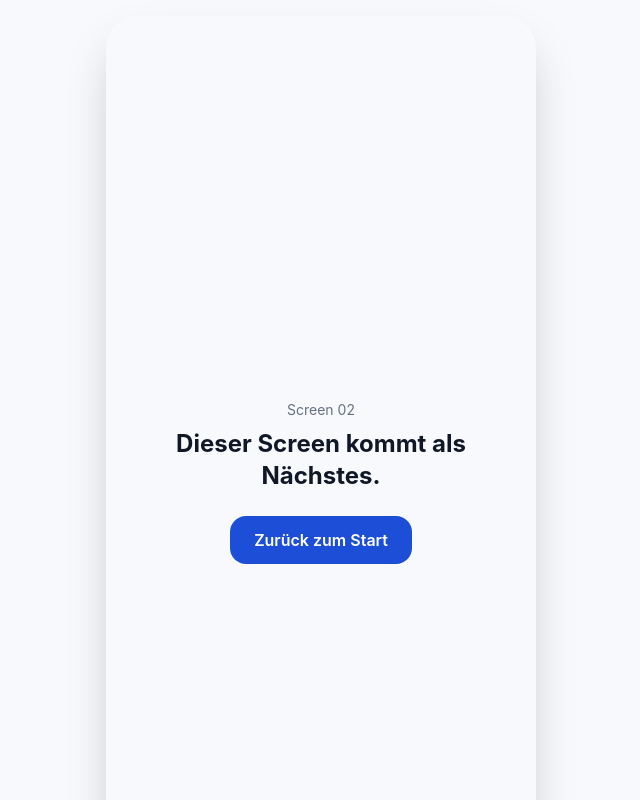
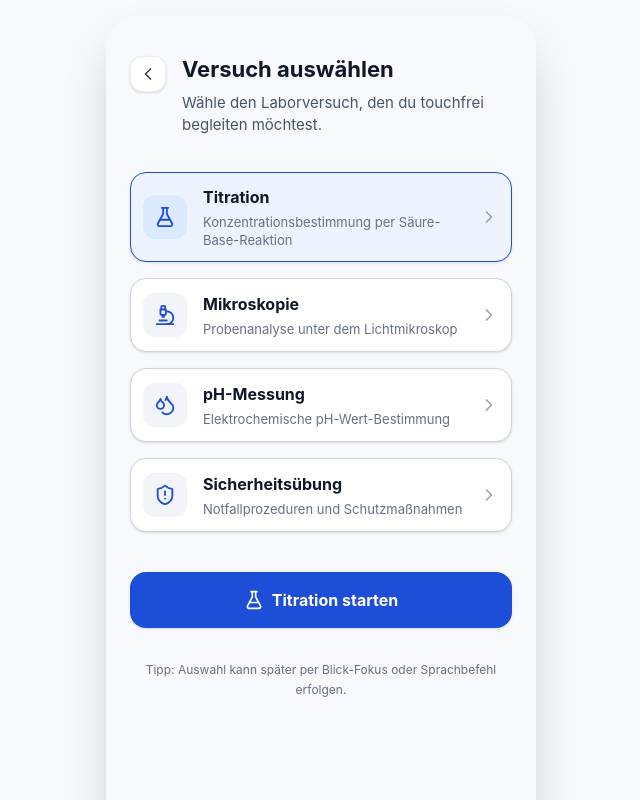
Before and after one commit to ryan237-tt/touchlab-assistant, a React (Vite) app: page / in a window 1280 px wide. Both pictures are taken after a click on the button "Versuch starten". Shown: the top 800 px of the page, without its empty margins (319-959 px from the left). Built offline with nearby package versions, Linux system fonts and the light colour scheme.

Commit message:
Add experiment selection screen

```diff
--- a/src/App.tsx
+++ b/src/App.tsx
@@ -1,5 +1,6 @@
 import { useState } from "react";
 import Screen01Startscreen from "./components/Screen01Startscreen";
+import Screen02VersuchAuswaehlen from "./components/Screen02VersuchAuswaehlen";
 
 /**
  * Alle möglichen Screens unserer App.
@@ -48,8 +49,9 @@ function App() {
     <main className="min-h-screen bg-[#F7F9FC] flex items-center justify-center p-4">
       <div className="w-full max-w-[430px] min-h-[932px] overflow-hidden rounded-[32px] bg-[#F7F9FC] shadow-2xl">
         {current === "01" && <Screen01Startscreen onNavigate={navigate} />}
+        {current === "02" && <Screen02VersuchAuswaehlen onNavigate={navigate} />}
 
-        {current !== "01" && (
+        {current !== "01" && current !== "02" && (
           <div className="flex min-h-[932px] items-center justify-center p-6 text-center">
             <div>
               <p className="text-sm text-[#667085]">Screen {current}</p>
--- /dev/null
+++ b/src/components/Screen02VersuchAuswaehlen.tsx
@@ -0,0 +1,205 @@
+import type { ReactNode } from "react";
+import {
+  ChevronLeft,
+  ChevronRight,
+  Droplets,
+  FlaskConical,
+  Microscope,
+  ShieldAlert,
+} from "lucide-react";
+import { motion } from "motion/react";
+
+/**
+ * Props für Screen 02.
+ *
+ * onNavigate kommt aus App.tsx.
+ * Damit kann dieser Screen sagen:
+ * - zurück zum Startscreen: onNavigate("01")
+ * - weiter zur Anleitung: onNavigate("03")
+ */
+type Screen02VersuchAuswaehlenProps = {
+  onNavigate: (screen: string) => void;
+};
+
+/**
+ * Datenstruktur für einen Laborversuch.
+ *
+ * Warum machen wir ein Array?
+ * Damit wir die Cards nicht viermal manuell schreiben müssen.
+ * Das ist sauberer und professioneller.
+ */
+type LabExperiment = {
+  id: string;
+  title: string;
+  description: string;
+  icon: ReactNode;
+  highlighted?: boolean;
+};
+
+/**
+ * Liste der Laborversuche.
+ *
+ * Für den Prototyp ist "Titration" unser Hauptversuch.
+ * Deshalb bekommt Titration highlighted: true.
+ */
+const experiments: LabExperiment[] = [
+  {
+    id: "titration",
+    title: "Titration",
+    description: "Konzentrationsbestimmung per Säure-Base-Reaktion",
+    icon: <FlaskConical size={22} />,
+    highlighted: true,
+  },
+  {
+    id: "microscopy",
+    title: "Mikroskopie",
+    description: "Probenanalyse unter dem Lichtmikroskop",
+    icon: <Microscope size={22} />,
+  },
+  {
+    id: "ph",
+    title: "pH-Messung",
+    description: "Elektrochemische pH-Wert-Bestimmung",
+    icon: <Droplets size={22} />,
+  },
+  {
+    id: "safety",
+    title: "Sicherheitsübung",
+    description: "Notfallprozeduren und Schutzmaßnahmen",
+    icon: <ShieldAlert size={22} />,
+  },
+];
+
+/**
+ * Screen 02: Versuch auswählen
+ *
+ * Ziel:
+ * Der Nutzer wählt den Laborversuch aus.
+ *
+ * HCI-Entscheidung:
+ * Wir nutzen große Cards, weil sie auf Smartphone
+ * und im Labor-Kontext leichter erkennbar sind.
+ */
+export default function Screen02VersuchAuswaehlen({
+  onNavigate,
+}: Screen02VersuchAuswaehlenProps) {
+  return (
+    <section className="min-h-[932px] bg-[#F7F9FC] px-6 py-10">
+      {/* Kopfbereich mit Zurück-Button */}
+      <header className="flex items-start gap-4">
+        <button
+          onClick={() => onNavigate("01")}
+          aria-label="Zurück zum Startscreen"
+          className="flex h-9 w-9 shrink-0 items-center justify-center rounded-xl border border-[#EAECF0] bg-white text-[#344054] shadow-sm transition hover:bg-[#F9FAFB] active:scale-95"
+        >
+          <ChevronLeft size={20} />
+        </button>
+
+        <div>
+          <h1 className="text-[22px] font-bold leading-tight text-[#101828]">
+            Versuch auswählen
+          </h1>
+
+          <p className="mt-2 text-[15px] leading-[22px] text-[#475467]">
+            Wähle den Laborversuch, den du touchfrei begleiten möchtest.
+          </p>
+        </div>
+      </header>
+
+      {/* Liste der Versuch-Cards */}
+      <div className="mt-9 space-y-4">
+        {experiments.map((experiment, index) => (
+          <ExperimentCard
+            key={experiment.id}
+            experiment={experiment}
+            index={index}
+            onClick={() => {
+              /**
+               * Im MVP führt jede Card erstmal zur Titrations-Anleitung.
+               * Später könnten wir je nach experiment.id unterschiedliche
+               * Versuchsanleitungen anzeigen.
+               */
+              onNavigate("03");
+            }}
+          />
+        ))}
+      </div>
+
+      {/* Hauptbutton unten */}
+      <motion.button
+        initial={{ opacity: 0, y: 14 }}
+        animate={{ opacity: 1, y: 0 }}
+        transition={{ duration: 0.35, delay: 0.35 }}
+        onClick={() => onNavigate("03")}
+        className="mt-10 flex h-14 w-full items-center justify-center gap-2 rounded-2xl bg-[#1D4ED8] text-[16px] font-bold text-white shadow-sm transition hover:brightness-95 active:scale-[0.99]"
+      >
+        <FlaskConical size={20} />
+        Titration starten
+      </motion.button>
+
+      <p className="mt-8 text-center text-[12px] leading-5 text-[#667085]">
+        Tipp: Auswahl kann später per Blick-Fokus oder Sprachbefehl erfolgen.
+      </p>
+    </section>
+  );
+}
+
+/**
+ * Einzelne Versuch-Card.
+ *
+ * Diese Komponente macht den Code übersichtlicher.
+ * Jede Card bekommt:
+ * - Icon
+ * - Titel
+ * - Beschreibung
+ * - Pfeil nach rechts
+ */
+function ExperimentCard({
+  experiment,
+  index,
+  onClick,
+}: {
+  experiment: LabExperiment;
+  index: number;
+  onClick: () => void;
+}) {
+  const isHighlighted = experiment.highlighted === true;
+
+  return (
+    <motion.button
+      initial={{ opacity: 0, y: 16 }}
+      animate={{ opacity: 1, y: 0 }}
+      transition={{ duration: 0.35, delay: index * 0.06 }}
+      onClick={onClick}
+      className={[
+        "flex min-h-[74px] w-full items-center gap-4 rounded-2xl border p-3 text-left shadow-sm transition active:scale-[0.99]",
+        isHighlighted
+          ? "border-[#1D4ED8] bg-[#EEF4FF]"
+          : "border-[#D0D5DD] bg-white hover:bg-[#F9FAFB]",
+      ].join(" ")}
+    >
+      <div
+        className={[
+          "flex h-11 w-11 shrink-0 items-center justify-center rounded-xl",
+          isHighlighted
+            ? "bg-[#DBEAFE] text-[#1D4ED8]"
+            : "bg-[#F2F4F7] text-[#1D4ED8]",
+        ].join(" ")}
+      >
+        {experiment.icon}
+      </div>
+
+      <div className="min-w-0 flex-1">
+        <h2 className="text-[16px] font-bold text-[#101828]">
+          {experiment.title}
+        </h2>
+
+        <p className="mt-1 text-[13px] leading-[18px] text-[#667085]">
+          {experiment.description}
+        </p>
+      </div>
+
+      <ChevronRight size={20} className="shrink-0 text-[#98A2B3]" />
+    </motion.button>
+  );
+}
```
